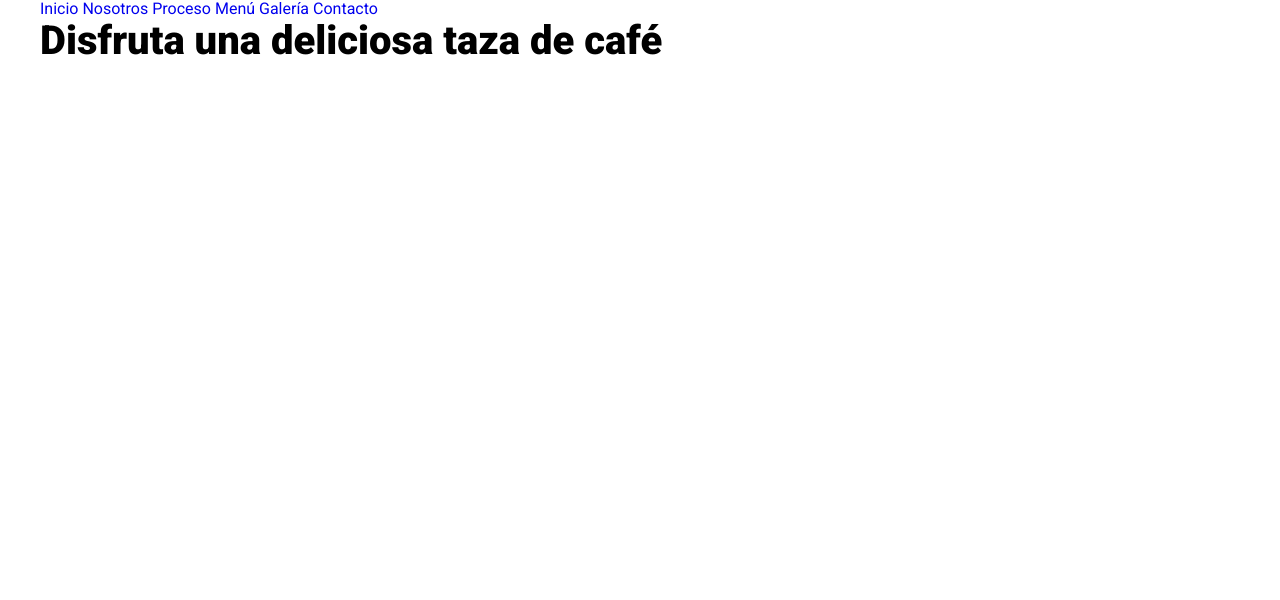
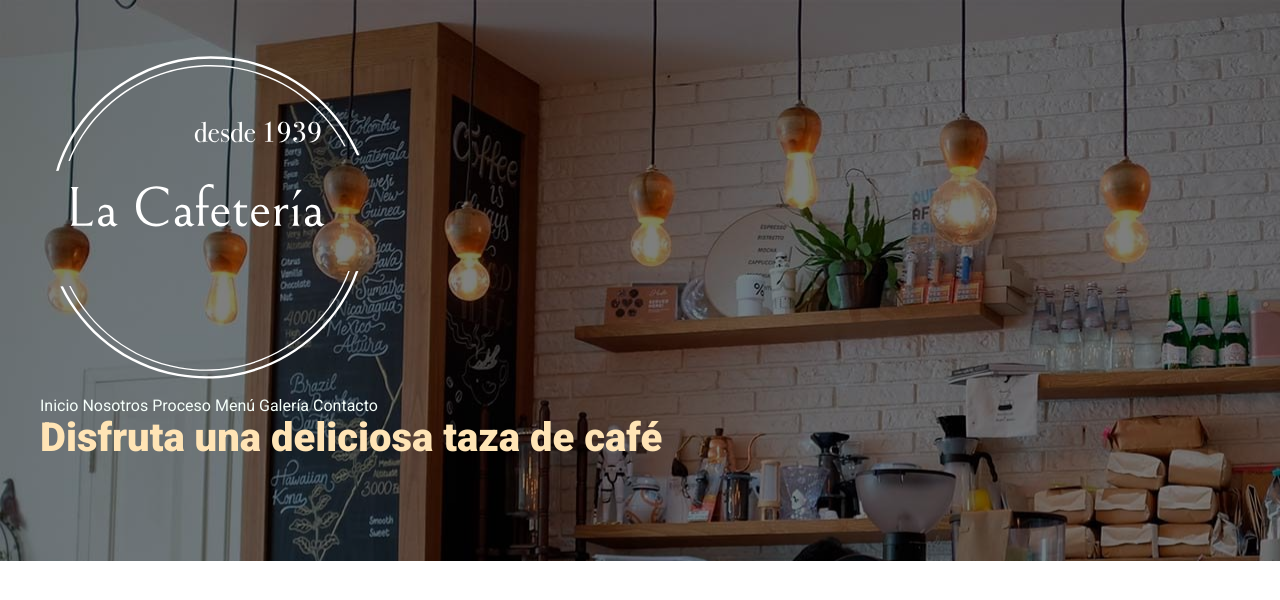
Before and after one commit to cumbinar/cafeteria, a website: page index.html in a window 1280 px wide. Drawn offline with Linux system fonts and the light colour scheme.

Commit message:
inicio css header

```diff
--- a/gulpfile.js
+++ b/gulpfile.js
@@ -59,10 +59,3 @@ exports.default = series(imagenes, versionWebp, versionAvif, css, dev );
 // series: Se inicia una tarea, y hasta que finaliza, inicia la siguiente
 
 //parallel: Todas se inician al mismo tiempo
-
-var gulp = require('gulp');
-
-gulp.task('cumbi', function(done) {
-  console.log('Hello Cumbi!!!');
-  done();
-});
--- a/index.html
+++ b/index.html
@@ -16,7 +16,7 @@
         <div class="contenido-header contenedor">
             <div class="barra">
                 <div class="logo">
-
+                    <img src="build/img/logo.svg" alt="logo cafetería">
                 </div>
 
                 <nav class="nav-principal">
--- /dev/null
+++ b/src/scss/header/_header.scss
@@ -0,0 +1,34 @@
+@use 'base/variables' as v;
+
+.header{
+    padding: 5rem 0;
+    position: relative;
+   &::before{
+        content: '';
+        background-color: v.$negro;
+        position: absolute;
+        top: 0;
+        left: 0;
+        right: 0;
+        bottom: 0;
+        opacity: .5;
+   }
+
+    .contenido-header{
+        position: relative;
+    }
+
+    a{
+        color: mintcream;
+    }
+
+    h1{
+        color: moccasin;
+    }
+}
+
+
+//Header de cada página
+.header-inicio{
+    background-image: url(../img/header_inicio.jpg);
+}
```
Also changed, not shown: build/css/app.css.
